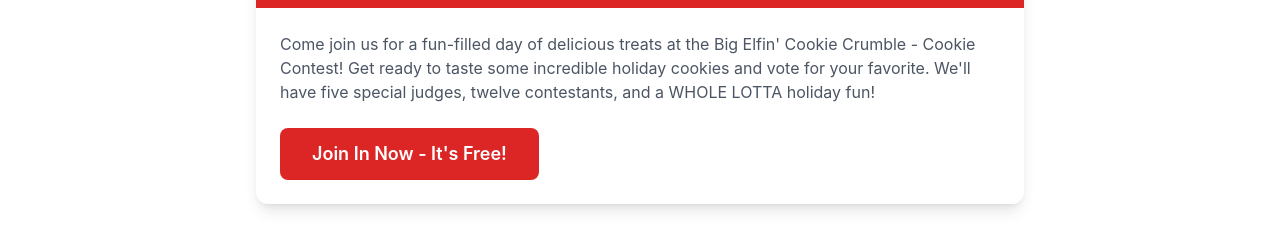
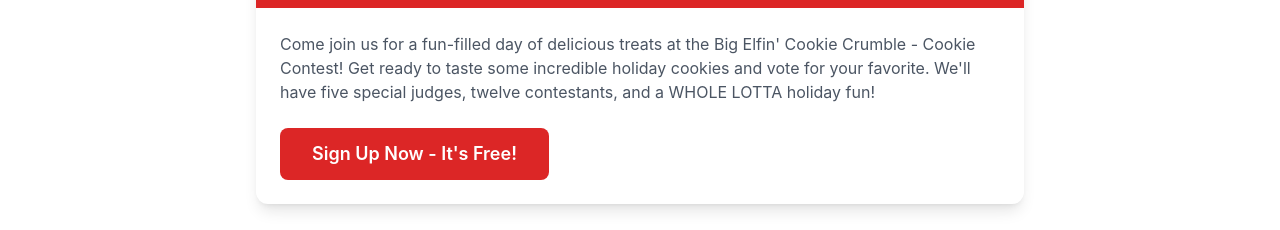
Before and after one commit to pineapplesnkrs/walkthetalk, a React (Vite) app: page / in a window 1280 px wide. Shown: the part 2600-2830 px from the top of the page. Built offline with nearby package versions, Linux system fonts and the light colour scheme.

Commit message:
Update App.tsx

```diff
--- a/src/App.tsx
+++ b/src/App.tsx
@@ -568,7 +568,7 @@ function HomePage() {
                 rel="noopener noreferrer"
                 className="bg-red-600 text-white px-8 py-3 rounded-lg text-lg font-semibold hover:bg-red-700 inline-block transform hover:scale-105 hover:shadow-lg transition-all duration-300"
               >
-                Join In Now - It's Free!
+                Sign Up Now - It's Free!
               </a>
             </div>
           </div>
```
